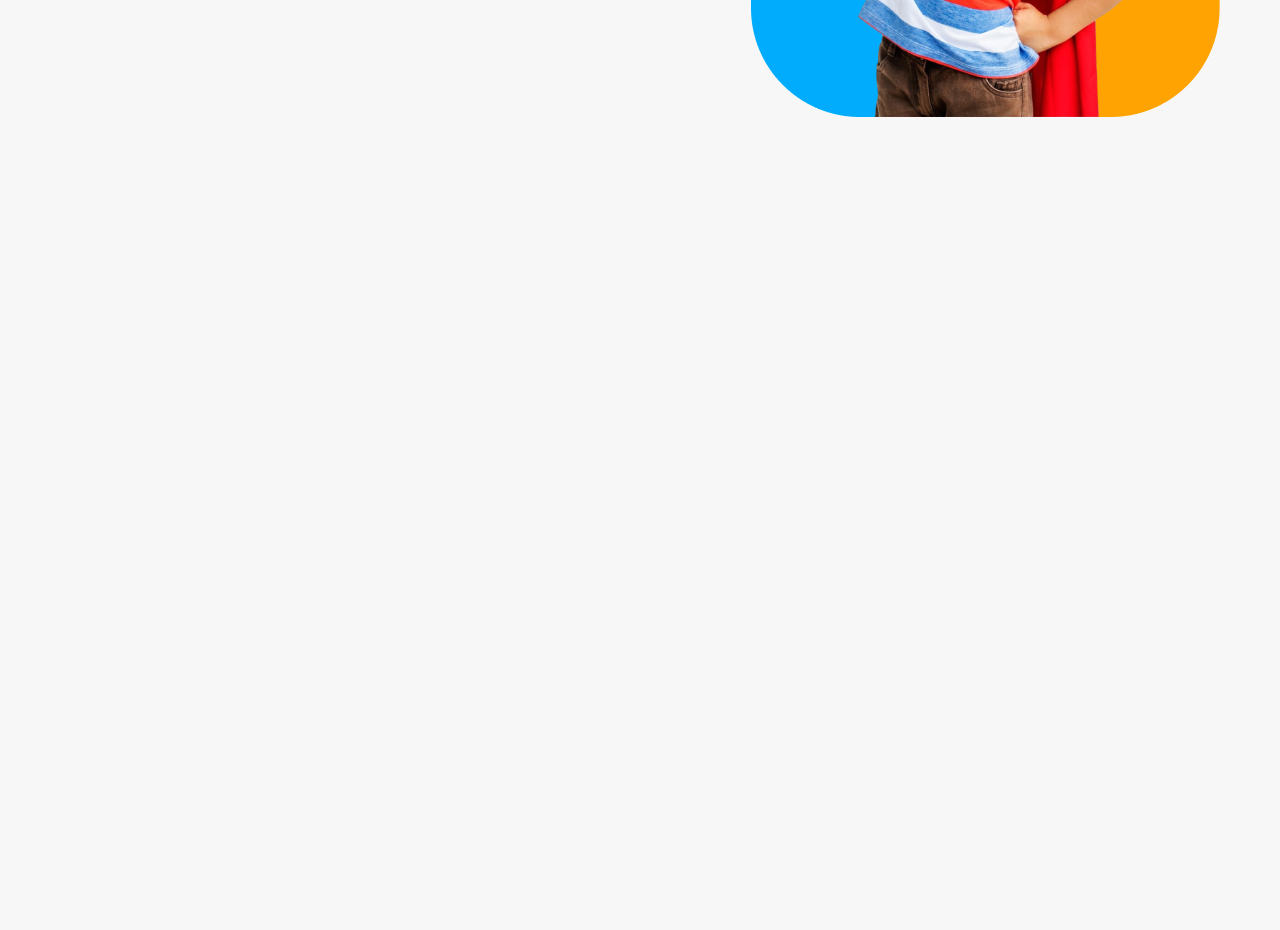
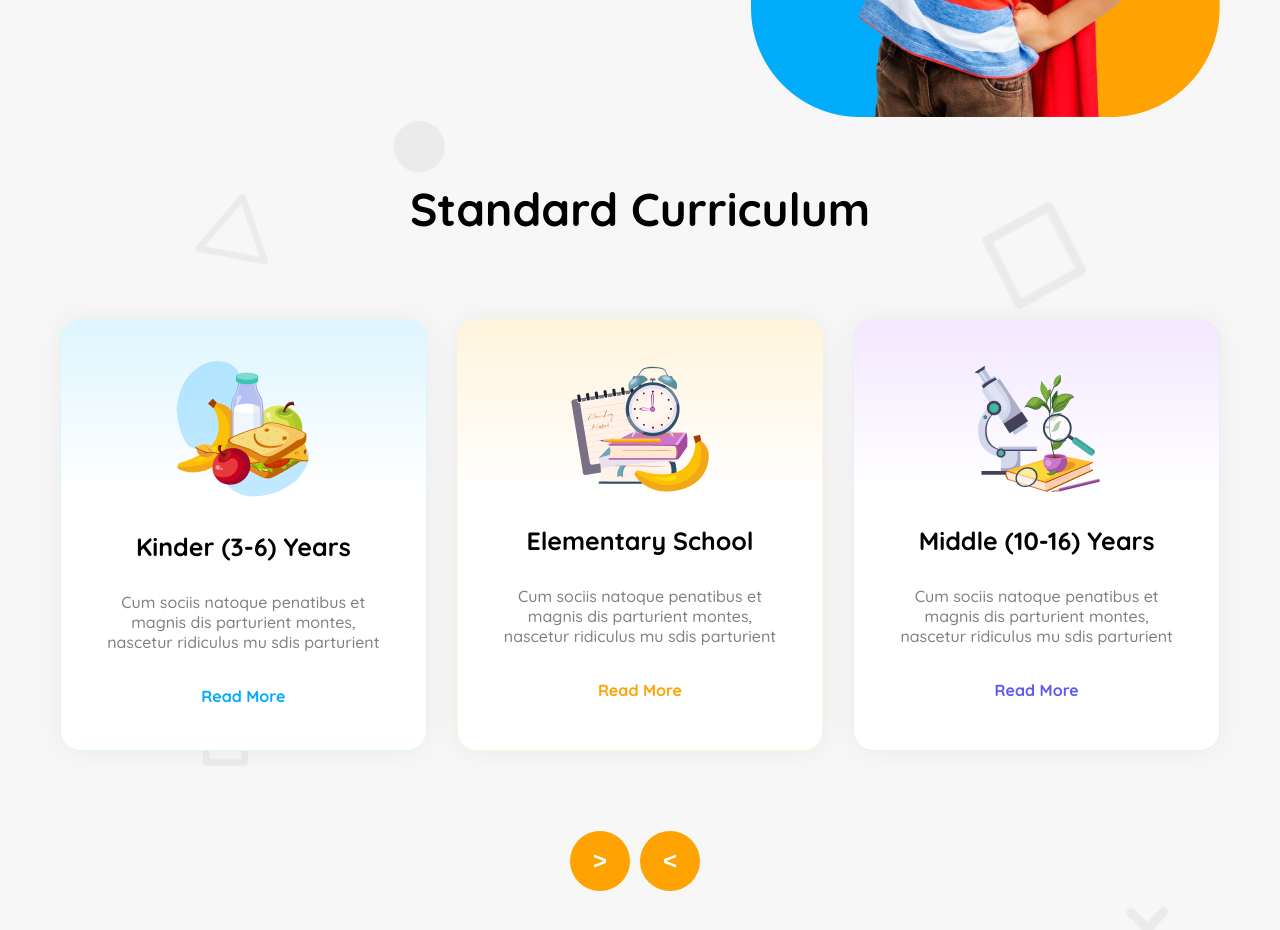
Before and after one commit to dev-rktanvir/kids-school, a plain HTML site: page index.html in a window 1280 px wide. Shown: the part 544-1474 px from the top of the page. Before the commit the page ends 800 px from the top, so only its background shows below. Drawn offline with Linux system fonts and the light colour scheme.

Commit message:
complete currilum section

```diff
--- a/index.html
+++ b/index.html
@@ -49,7 +49,8 @@
         <section class="container banner flex">
             <div class="banner-content">
                 <h1 class="banner-title text-black">
-                    <span class="text-orange">Empowering</span><br> students from small age <span class="text-sky-blue">towards vision</span>
+                    <span class="text-orange">Empowering</span><br> students from small age <span
+                        class="text-sky-blue">towards vision</span>
                 </h1>
                 <p class="text banner-text">
                     With the courage, Confidence, Creativity and Compassion to make their Unique Contribution in a
@@ -62,8 +63,53 @@
             </div>
         </section>
     </header>
-    <main>
-
+    <main class="container">
+        <!-- Curriculum section -->
+        <section class="curriculum">
+            <h2 class="section-title">Standard Curriculum</h2>
+            <div class="curriculum-cards">
+                <div class="curriculum-card card-1">
+                    <div>
+                        <img src="assets/kinder.png" alt="">
+                    </div>
+                    <div>
+                        <h3 class="curriculum-title">Kinder (3-6) Years</h3>
+                        <p class="text curriculum-text">
+                        Cum sociis natoque penatibus et magnis dis parturient montes, nascetur ridiculus mu sdis parturient
+                        </p>
+                        <p class="read-more text-sky-blue">Read More</p>
+                    </div>
+                </div>
+                <div class="curriculum-card card-2">
+                    <div>
+                        <img src="assets/elementary.png" alt="">
+                    </div>
+                    <div>
+                        <h3 class="curriculum-title">Elementary School</h3>
+                        <p class="text curriculum-text">
+                            Cum sociis natoque penatibus et magnis dis parturient montes, nascetur ridiculus mu sdis parturient
+                        </p>
+                        <p class="read-more text-orange">Read More</p>
+                    </div>
+                </div>
+                <div class="curriculum-card card-3">
+                    <div>
+                        <img src="assets/middle.png" alt="">
+                    </div>
+                    <div>
+                        <h3 class="curriculum-title">Middle (10-16) Years</h3>
+                        <p class="text curriculum-text">
+                            Cum sociis natoque penatibus et magnis dis parturient montes, nascetur ridiculus mu sdis parturient
+                        </p>
+                        <p class="read-more text-purple">Read More</p>
+                    </div>
+                </div>
+            </div>
+            <div class="curriculum-btn">
+                <button class="circle-btn bg-orange">></button>
+                <button class="circle-btn bg-orange"><</button>
+            </div>
+        </section>
     </main>
     <footer>
 
--- a/styles/responsive.css
+++ b/styles/responsive.css
@@ -21,9 +21,16 @@
         text-align: center;
         margin: 20px 0;
     }
-    .banner-title{
+
+    .banner-title {
         font-size: 3rem;
         line-height: 3.5rem;
+    }
+
+    /* curriculm style */
+    .curriculum-cards {
+        margin: 40px 0;
+        grid-template-columns: repeat(1, 1fr);
     }
 }
 
@@ -44,16 +51,23 @@
         display: flex;
     }
 
-     /* Banner style */
+    /* Banner style */
     .banner {
         flex-direction: column;
         gap: 20px;
         text-align: center;
         margin: 40px 0;
     }
-    .banner-title{
+
+    .banner-title {
         font-size: 3rem;
         line-height: 3.5rem;
     }
 
+    /* curriculm style */
+    .curriculum-cards {
+        margin: 40px 0;
+        grid-template-columns: repeat(2 , 1fr);
+    }
+
 }
--- a/styles/style.css
+++ b/styles/style.css
@@ -82,6 +82,7 @@ body {
     font-weight: 700;
     line-height: 3.59375rem;
     color: black;
+    text-align: center;
 }
 
 .text {
@@ -169,3 +170,71 @@ img {
     margin: 24px 0;
     font-size: 1.25rem;
 }
+
+/* Curriculum style */
+.curriculum{
+    padding: 60px 0;
+    background-image: url('../assets/bg.png');
+    background-repeat: no-repeat;
+    background-position: center center;
+    background-size: cover;
+}
+.curriculum-cards{
+    margin: 80px 0;
+    display: grid;
+    grid-template-columns: repeat(3, 1fr);
+    gap: 30px;
+    text-align: center;
+}
+.curriculum-card{
+    display: flex;
+    flex-direction: column;
+    gap: 30px;
+    justify-content: center;
+    align-items: center;
+    border-radius: 20px;
+    padding: 40px;
+    box-shadow: 0 0 28px 0.94px rgba(0, 0, 0, 0.05);
+}
+.curriculum-title{
+    font-size: 1.5625rem;
+    line-height: 1.875rem;
+    font-weight: 700;
+}
+.read-more{
+    font-size: 1rem;
+    line-height: 1.75rem;
+    font-weight: 700;
+    cursor: pointer;
+}
+.curriculum-text{
+    margin: 30px 0;
+}
+.card-1{
+    border: 1px solid #DEF5FF;
+    background-image: linear-gradient(to bottom, #DEF5FF 0%, white 40%);
+}
+.card-2{
+    border: 1px solid #FFF4DC;
+    background-image: linear-gradient(to bottom, #FFF4DC 0%, white 40%);
+}
+.card-3{
+    border: 1px solid #F2E8FF;
+    background-image: linear-gradient(to bottom, #F2E8FF 0%, white 40%);
+}
+.circle-btn{
+    width: 60px;
+    height: 60px;
+    border-radius: 50%;
+    color: white;
+    border: none;
+    font-size: 24px;
+    font-weight: 700;
+    cursor: pointer;
+    margin-right: 10px;
+}
+.curriculum-btn{
+    display: flex;
+    justify-content: center;
+    align-items: center;
+}
```
